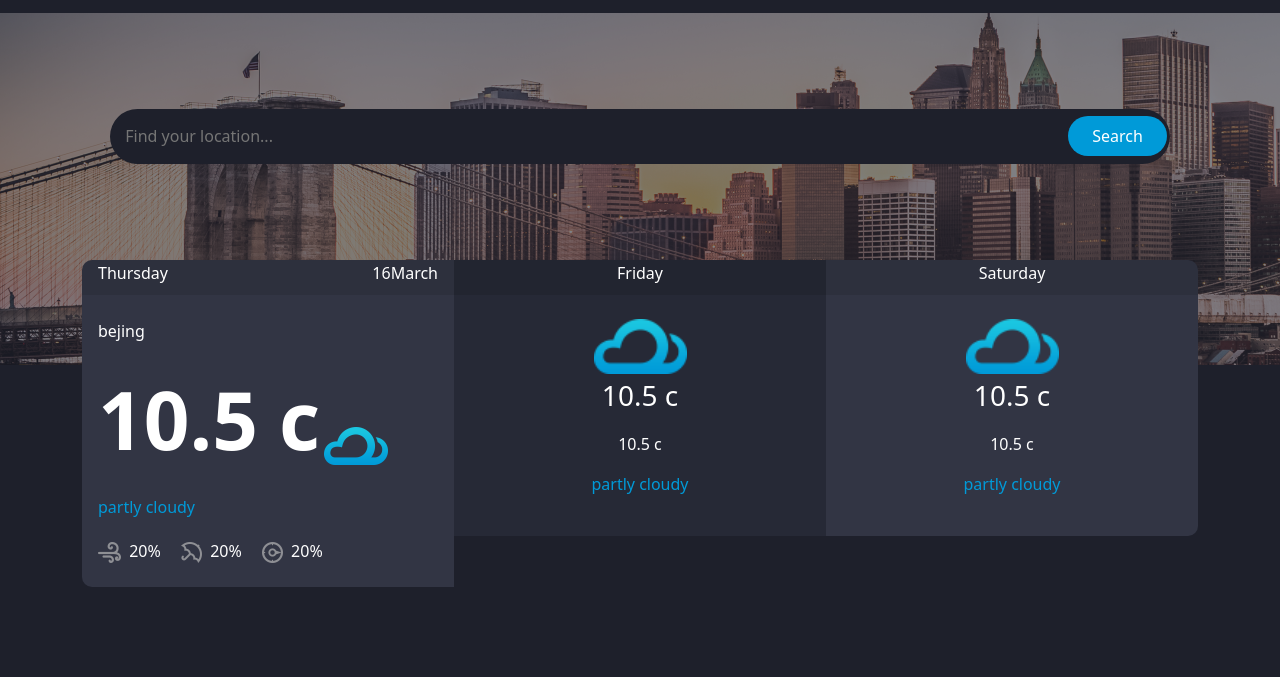
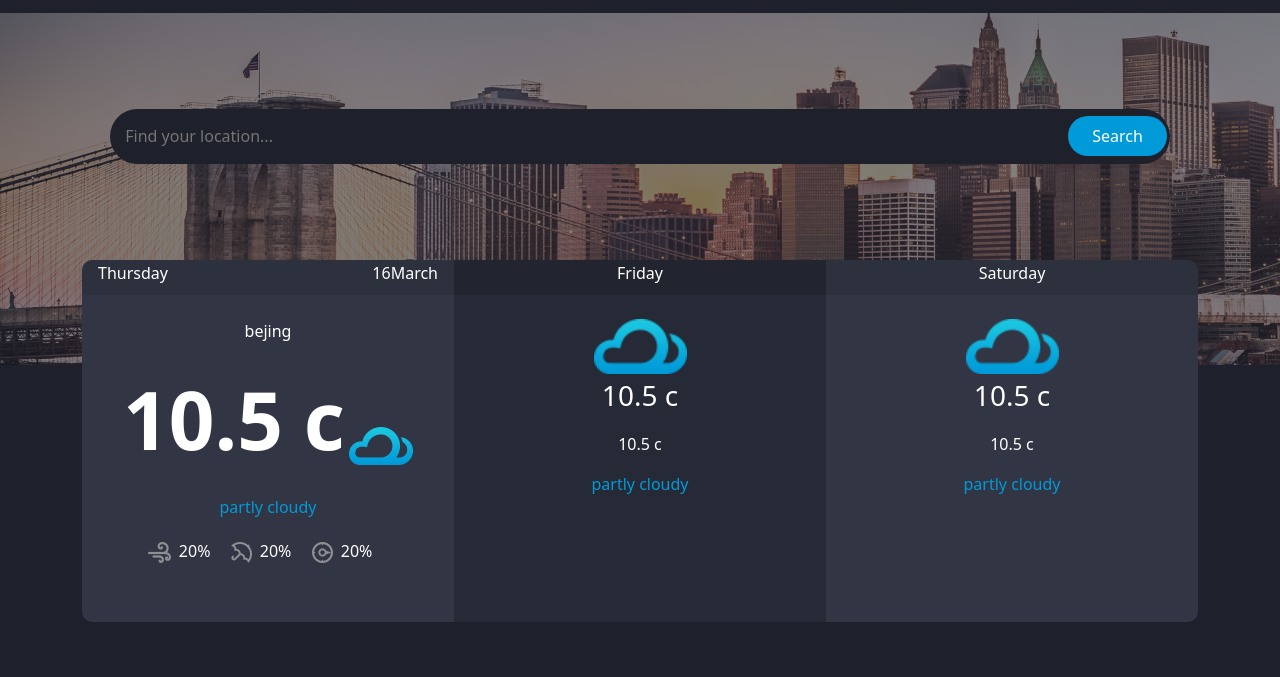
Before and after one commit to polasamy/Weather, a plain HTML site: page index.html in a window 1280 px wide. Shown: the part 89-766 px from the top of the page. Drawn offline with Linux system fonts and the light colour scheme; no server answers.

Commit message:
Add files via upload

```diff
--- a/css/style.css
+++ b/css/style.css
@@ -72,7 +72,9 @@ section .home-content {
     color: white;
     background-color: #009ad8;
 }
-
+.card-height {
+    height: 100%!important;
+}
 
 .home-content .weather-info .current-date {
     background-color: #2d303d;
--- a/index.html
+++ b/index.html
@@ -54,7 +54,7 @@
                 <h5 class="current-day fs-6">monday</h5>
                 <h5 class=" fs-6 ms-auto current-month">20Febraury</h5>
               </div>
-              <div class="current-weather d-flex flex-wrap flex-column px-3 py-4  ">
+              <div class="current-weather text-center card-height d-flex flex-wrap flex-column px-3 py-4  ">
                 <div class="title ">
                   <p>bejing</p>
                 </div>
@@ -82,7 +82,7 @@
               <div class="tomorrow-date px-3 py-1 ">
                 <h5 class=" fs-6 text-center tomorrow-day">thursday</h5>
               </div>
-              <div class="tomorrow-weather  d-flex flex-column  align-items-stretch py-4">
+              <div class="tomorrow-weather card-height  d-flex flex-column  align-items-stretch py-4">
                 <img src="img/1.png" class=" w-25 mx-auto" alt="">
                 <p class="tomorrow-degree-max fs-3 ">10.5 c</p>
                 <p class="tomorrow-degree-min">10.5 c</p>
@@ -96,7 +96,7 @@
               <div class="after-tomorrow-date  px-3 py-1 ">
                 <h5 class=" fs-6 text-center after-tomorrow-day">thursday</h5>
               </div>
-              <div class="after-tomorrow-weather   d-flex flex-column   align-items-stretch py-4">
+              <div class="after-tomorrow-weather   d-flex flex-column card-height   align-items-stretch py-4">
                 <img src="img/1.png" class=" w-25 mx-auto" alt="">
                 <p class="after-tomorrow-degree-max fs-3 ">10.5 c</p>
                 <p class="after-tomorrow-degree-min">10.5 c</p>
```
